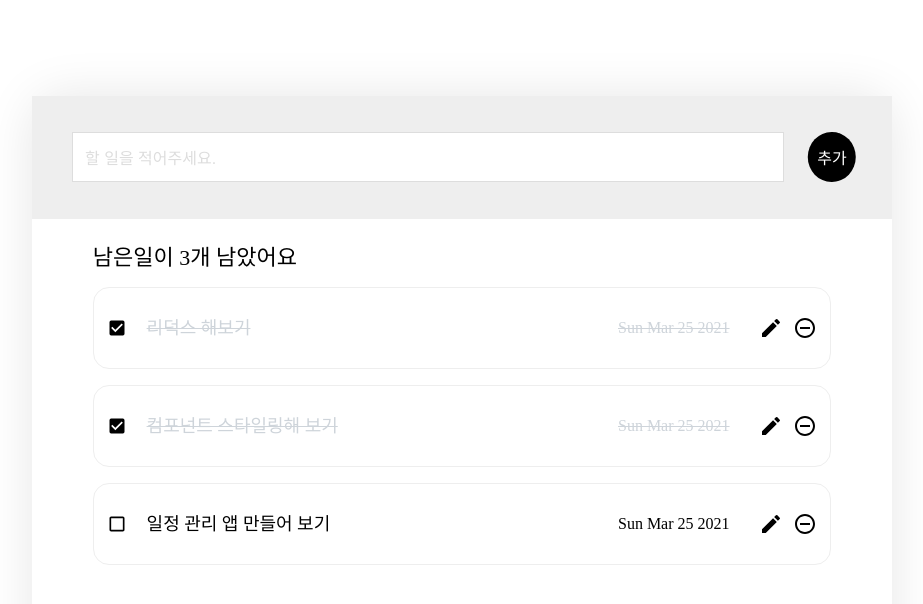
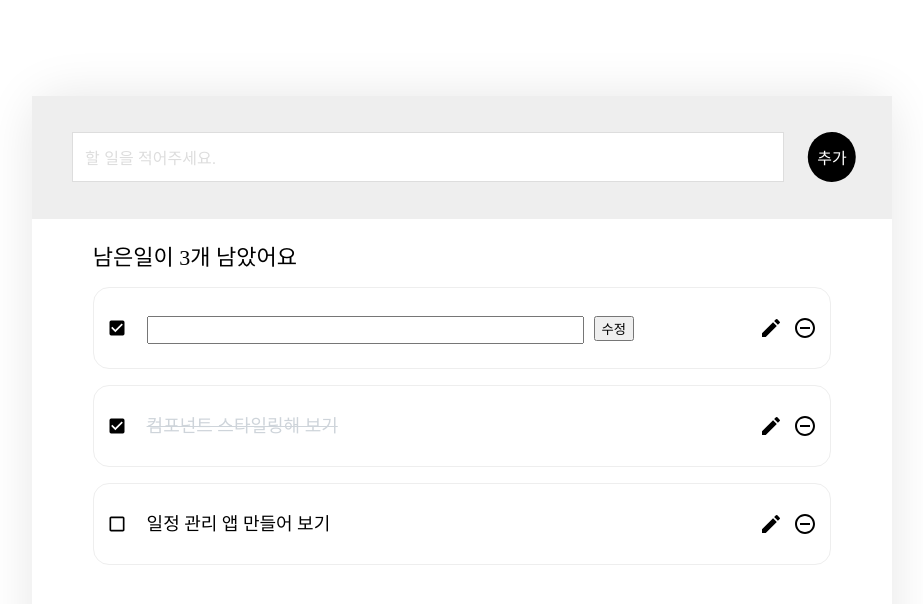
Before and after one commit to kangdonghwi/paywalk-assignment, a React (Create React App) app: page / in a window 1280 px wide. Both pictures are taken after a click on the icon 949 px from the left and 328 px from the top of the page. Shown: the top 604 px of the page, without its empty margins (178-1101 px from the left). Built offline with nearby package versions, Linux system fonts and the light colour scheme.

Commit message:
Feat: useInput hooks 적용

```diff
--- a/src/components/TodoForm.tsx
+++ b/src/components/TodoForm.tsx
@@ -1,10 +1,11 @@
 import { addTodoAction } from 'reducers/todos';
 import styled from 'styled-components';
 import { useDispatch } from 'react-redux';
-import { useState, useCallback, ReactElement } from 'react';
+import { useCallback, ReactElement } from 'react';
+import useInput from 'hooks/useInput';
 
 const TodoForm = (): ReactElement => {
-  const [text, setText] = useState('');
+  const [text, onChangeText, setText] = useInput('');
   const dispatch = useDispatch();
 
   const onSubmit = useCallback(
@@ -16,16 +17,12 @@ const TodoForm = (): ReactElement => {
     [text],
   );
 
-  const onchangeText = useCallback(e => {
-    setText(e.target.value);
-  }, []);
-
   return (
     <TodoInputWrapper>
       <InsertForm onSubmit={onSubmit}>
         <CustomInput
           value={text}
-          onChange={onchangeText}
+          onChange={onChangeText}
           placeholder="할 일을 적어주세요."
         />
         <Button type="submit">추가</Button>
--- a/src/components/TodoItem.tsx
+++ b/src/components/TodoItem.tsx
@@ -1,10 +1,11 @@
 import {
-  editTodoAction,
+  EDIT_TODOS_REQUEST,
   removeTodoAction,
   toggleTodoAction,
 } from 'reducers/todos';
 import { Todo } from 'types';
-import { useCallback } from 'react';
+import useInput from 'hooks/useInput';
+import { useCallback, useState } from 'react';
 import {
   MdCheckBoxOutlineBlank,
   MdCheckBox,
@@ -19,7 +20,9 @@ interface TodoItemProps {
 }
 
 const TodoItem: React.FC<TodoItemProps> = ({ todo }) => {
-  const { id, content, isCheck, createdAt } = todo;
+  const { id, content, isCheck } = todo;
+  const [open, setOpen] = useState(false);
+  const [text, onChangeText, setText] = useInput('');
   const dispatch = useDispatch();
 
   const onRemoveTodo = useCallback(() => {
@@ -30,18 +33,41 @@ const TodoItem: React.FC<TodoItemProps> = ({ todo }) => {
     dispatch(toggleTodoAction(id));
   }, []);
 
-  const onEditTodo = useCallback(() => {
-    dispatch(editTodoAction(content));
-  }, []);
+  const OpenInputText = () => {
+    setOpen(true);
+  };
+
+  const onEditTodo = useCallback(
+    e => {
+      e.preventDefault();
+
+      dispatch({
+        type: EDIT_TODOS_REQUEST,
+        data: {
+          id: id,
+          content: text,
+        },
+      });
+      setOpen(false);
+      setText('');
+    },
+    [text],
+  );
 
   return (
     <ItemWrapper>
       <Checkbox onClick={onToggleTodo}>
         {isCheck ? <MdCheckBox /> : <MdCheckBoxOutlineBlank />}
       </Checkbox>
-      <Text isCheck={todo.isCheck}>{content}</Text>
-      <Date isCheck={todo.isCheck}>{createdAt}</Date>
-      <EditButton onClick={onEditTodo} />
+      {open ? (
+        <Form onSubmit={onEditTodo}>
+          <Input value={text} onChange={onChangeText}></Input>
+          <FormButton type="submit">수정</FormButton>
+        </Form>
+      ) : (
+        <Text isCheck={todo.isCheck}>{content}</Text>
+      )}
+      <EditButton onClick={OpenInputText} />
       <RemoveButton onClick={onRemoveTodo} />
     </ItemWrapper>
   );
@@ -61,7 +87,21 @@ const ItemWrapper = styled.li`
   padding: 1.5rem 0.8rem;
   align-items: center;
 `;
+const Form = styled.form`
+  flex: 1;
+  font-size: 18px;
+  align-items: center;
+  justify-content: center;
+`;
 
+const Input = styled.input`
+  width: 70%;
+  height: 22px;
+`;
+
+const FormButton = styled.button`
+  margin-left: 10px;
+`;
 const Checkbox = styled.div`
   width: 20px;
   height: 20px;
```
